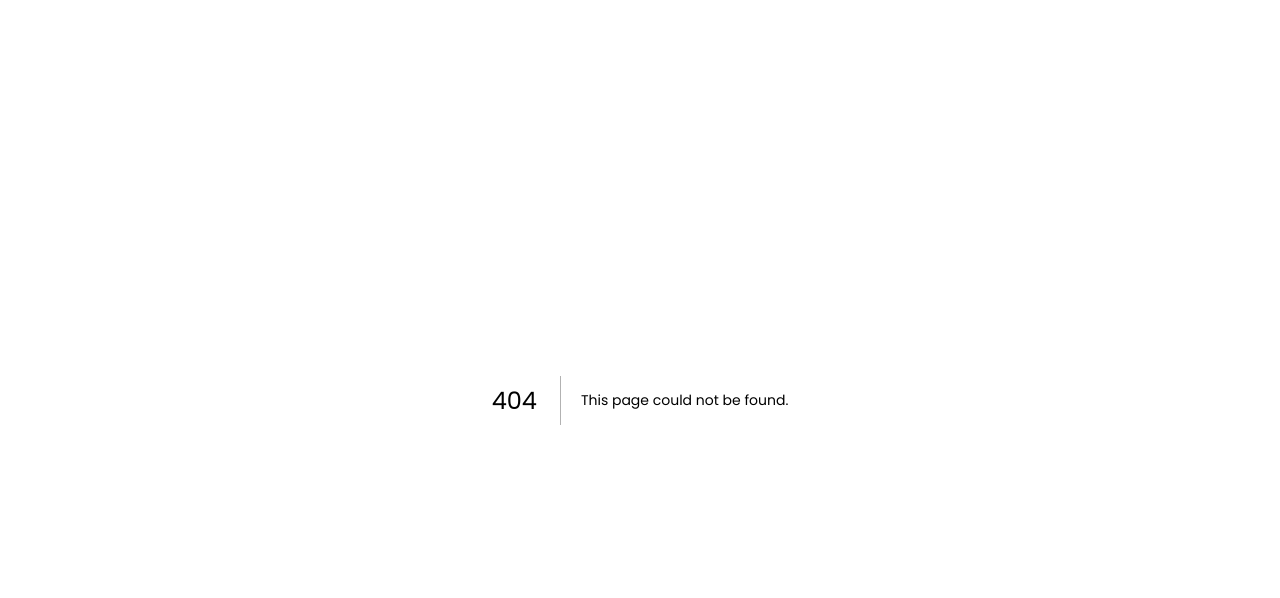
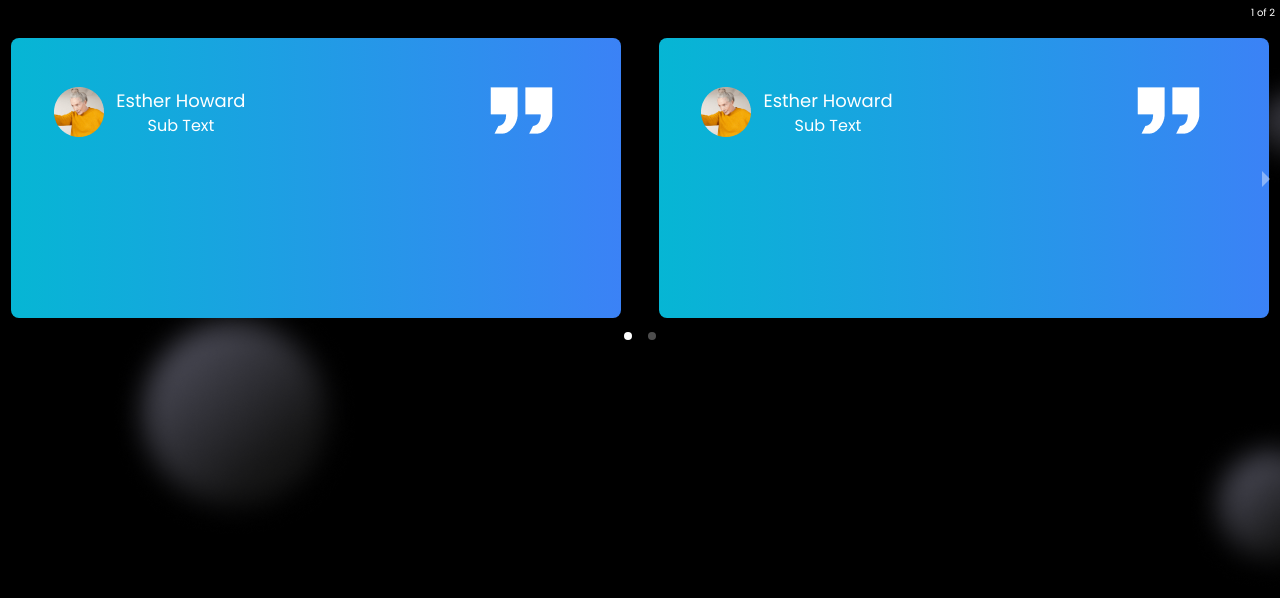
Before and after one commit to bhargavi-005/ShubhchintakWebsite, a Next.js app in the folder shubhchintak-india/: page /customerviews in a window 1280 px wide. Before the commit this address had no page. Shown: the top 598 px of the page. Built offline with nearby package versions, Linux system fonts and the light colour scheme.

Commit message:
updated landing page

```diff
--- /dev/null
+++ b/shubhchintak-india/src/pages/customerviews.js
@@ -0,0 +1,102 @@
+import Image from "next/image";
+import "react-responsive-carousel/lib/styles/carousel.min.css";
+import { Carousel } from 'react-responsive-carousel';
+function review(){
+    return(
+        <div>
+            <Carousel>
+                <div>
+                <div className=" max-[768px]:flex max-[768px]:flex-col flex flex-row justify-evenly pb-[3%] mt-[3%]">
+           <div className="max-[768px]:w-[100%] max-[768px]:ml-[-0.1%] rounded-lg bg-gradient-to-r from-cyan-500 to-blue-500 flex flex-row   w-[610px] h-[280px] ">
+            <div className="ml-[7%] mt-[8%]">
+                <Image
+                src="/svg/pp.png"
+                width={50}
+                height={50}/>
+            </div>
+            <div className="ml-[2%] mt-[8%]">
+                <h2 className="text-white font-xyz text-[18px]">Esther Howard</h2>
+                <p className="text-white font-xyz text-[16px]">Sub Text</p>
+            </div>
+            <div className="ml-[40%] mt-[8%]">
+                <Image
+                src="/svg/comment.png"
+                height={60}
+                width={60}  />
+            </div>
+
+
+           </div>
+           <div className="max-[768px]:w-[100%] max-[768px]:ml-[-0.1%] max-[768px]:mt-[3%] rounded-lg bg-gradient-to-r from-cyan-500 to-blue-500 flex flex-row  w-[610px] h-[280px] ml-[2%]">
+            <div className="ml-[7%] mt-[8%]">
+                <Image
+                src="/svg/pp.png"
+                width={50}
+                height={50}/>
+            </div>
+            <div className="ml-[2%] mt-[8%]">
+                <h2 className="text-white font-xyz text-[18px]">Esther Howard</h2>
+                <p className="text-white font-xyz text-[16px]">Sub Text</p>
+            </div>
+            <div className="ml-[40%] mt-[8%]">
+                <Image
+                src="/svg/comment.png"
+                height={60}
+                width={60}  />
+            </div>
+
+
+           </div>
+        </div>
+                </div>
+
+                <div>
+                <div className=" max-[768px]:flex max-[768px]:flex-col flex flex-row justify-evenly pb-[3%] mt-[3%]">
+           <div className="max-[768px]:w-[100%] max-[768px]:ml-[-0.1%] rounded-lg bg-gradient-to-r from-cyan-500 to-blue-500 flex flex-row  w-[610px] h-[280px] ">
+            <div className="ml-[7%] mt-[8%]">
+                <Image
+                src="/svg/pp.png"
+                width={50}
+                height={50}/>
+            </div>
+            <div className="ml-[2%] mt-[8%]">
+                <h2 className="text-white font-xyz text-[18px]">Esther Howard</h2>
+                <p className="text-white font-xyz text-[16px]">Sub Text</p>
+            </div>
+            <div className="ml-[40%] mt-[8%]">
+                <Image
+                src="/svg/comment.png"
+                height={60}
+                width={60}  />
+            </div>
+
+
+           </div>
+           <div className="max-[768px]:w-[100%] max-[768px]:ml-[-0.1%] max-[768px]:mt-[3%] rounded-lg bg-gradient-to-r from-cyan-500 to-blue-500 flex flex-row  w-[610px] h-[280px] ml-[2%]">
+            <div className="ml-[7%] mt-[8%]">
+                <Image
+                src="/svg/pp.png"
+                width={50}
+                height={50}/>
+            </div>
+            <div className="ml-[2%] mt-[8%]">
+                <h2 className="text-white font-xyz text-[18px]">Esther Howard</h2>
+                <p className="text-white font-xyz text-[16px]">Sub Text</p>
+            </div>
+            <div className="ml-[40%] mt-[8%]">
+                <Image
+                src="/svg/comment.png"
+                height={60}
+                width={60}  />
+            </div>
+
+
+           </div>
+        </div>
+                </div>
+            </Carousel>
+
+        </div>
+    )
+}
+export default review;
--- a/shubhchintak-india/src/pages/landing.js
+++ b/shubhchintak-india/src/pages/landing.js
@@ -16,6 +16,7 @@ import Clients from "./clients"
 import Success from "./success"
 import Header from "./Header";
 import Footer from "./footer";
+import Review from "./customerviews"
 function ok(){
 
 }
@@ -194,20 +195,22 @@ function landing(){
             </div>
             {/* Next Section */}
             <Clients/>
+
+
         </div>
         {/* Next Section */}
         <div style={{ backgroundImage: `url(${bg.src})` }}>
             <div className="mt-[3%]">
                 <h1 className="max-[768px]:text-[30px] max-[768px]:ml-[10%] max-[768px]:mr-[10%] text-center text-white font-xyz text-[40px]">A Word from our Proud Clients!</h1>
             </div>
-
+            <Review/>
 
         </div>
         {/* Next Section */}
         <div>
             <h1 className="text-white text-center text-[40px]">Insights by ShubhChintak!</h1>
-            <div className="max-[768px]:flex max-[768px]:flex-col flex flex-row space-x-3">
-                    <div className="max-[768px]:ml-[7%] max-[768px]:mr-[5%] w-[400px] h-[494px] justify-center items-center ml-[10%]">
+            <div className="max-[768px]:flex max-[768px]:flex-col flex flex-row justify-evenly space-x-3">
+                    <div className="max-[768px]:ml-[7%] max-[768px]:mr-[5%] w-[400px] h-[494px] justify-center items-center">
                         <Image className=""
                         src="/images/edge.png"
                         width={400}
```
